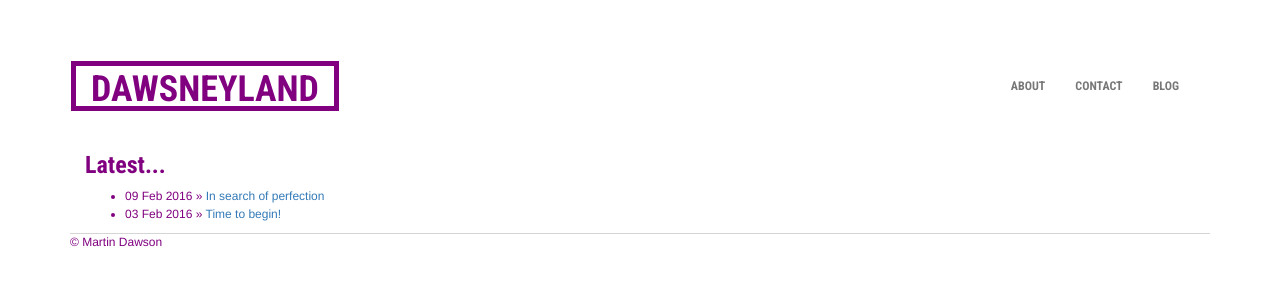
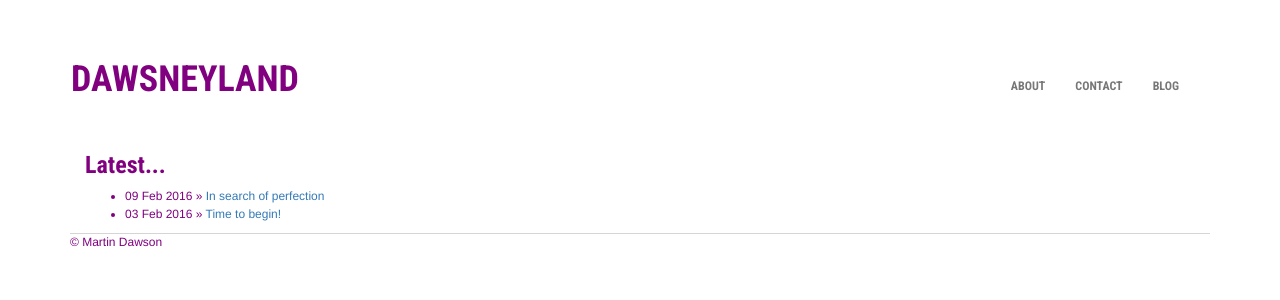
Before and after one commit to dawsino/dawsino.github.io, a Jekyll site: the page built from index.html, in a window 1280 px wide. Shown: the top 300 px of the page. Built offline with Jekyll 4.4.1, drawn with Linux system fonts in a browser that asks for light colours.

Commit message:
Remove border

```diff
--- a/css/main.css
+++ b/css/main.css
@@ -53,13 +53,9 @@ ul.posts li {
 .navbar-brand {
   float: left;
   height: 50px;
-  padding: 5px 15px 5px 15px;
+  padding: 0px 0px;
   font-size: 36px;
   line-height: 36px;
-  border-style: solid;
-  border-width: 5px;
-  vertical-align: middle;
-  border-color: purple;
 }
 
 .navbar-default {
```
